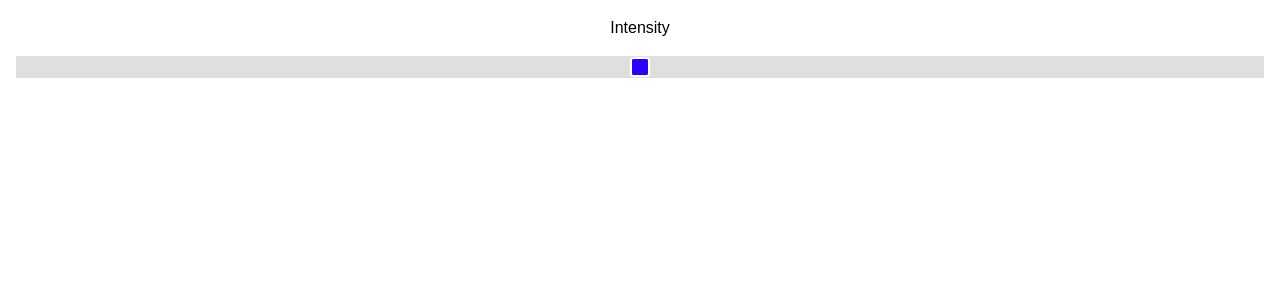
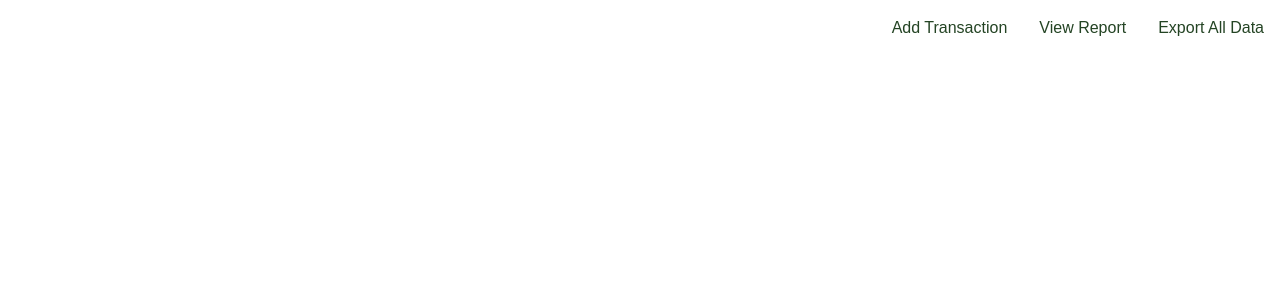
Before and after one commit to arnoldpaye/react-joy, a React (Vite) app: page / in a window 1280 px wide. Shown: the top 300 px of the page. Built offline with nearby package versions, Linux system fonts and the light colour scheme; a web font is replaced by a local one.

Commit message:
feat: replace SquareSlider with LinkButton navigation component

```diff
--- a/src/App.jsx
+++ b/src/App.jsx
@@ -1,15 +1,19 @@
 import React from "react";
 
-import SquareSlider from "./components/SquareSlider";
+import LinkButton from "./components/LinkButton";
 
 function App() {
-  const sliderRef = React.useRef();
+  function exportData() {
+    console.log("exportData function invoked");
+  }
 
-  React.useState(() => {
-    console.log(sliderRef.current);
-  }, []);
-
-  return <SquareSlider ref={sliderRef} label={"Intensity"} min={0} max={100} />;
+  return (
+    <main>
+      <LinkButton href={"/add-transaction"}>Add Transaction</LinkButton>
+      <LinkButton href={"/report"}>View Report</LinkButton>
+      <LinkButton onClick={exportData}>Export All Data</LinkButton>
+    </main>
+  );
 }
 
 export default App;
--- /dev/null
+++ b/src/components/LInkButton.module.css
@@ -0,0 +1,19 @@
+.button {
+  /* Revert all default button/link styles: */
+  background: transparent;
+  border: none;
+  padding: 0;
+  margin: 0;
+  text-decoration: none;
+
+  color: #244424;
+  font-weight: 500;
+  cursor: pointer;
+}
+.button:hover {
+  text-decoration: underline;
+}
+.button:focus {
+  outline-color: inherit;
+  outline-offset: 4px;
+}
--- /dev/null
+++ b/src/components/LinkButton.jsx
@@ -0,0 +1,33 @@
+import React from "react";
+
+import styles from "./LinkButton.module.css";
+
+function LinkButton({ href, children, ...delegated }) {
+  /* if (href) {
+    return (
+      <a href={href} className={styles.button} {...delegated}>
+        {children}
+      </a>
+    );
+  } */
+
+  const Tag = typeof href === "string" ? "a" : "button";
+
+  return React.createElement(
+    Tag,
+    {
+      href,
+      className: styles.button,
+      ...delegated,
+    },
+    children
+  );
+
+  /* return (
+    <Tag className={styles.button} {...delegated}>
+      {children}
+    </Tag>
+  ); */
+}
+
+export default LinkButton;
--- a/src/styles.css
+++ b/src/styles.css
@@ -5,7 +5,7 @@ body {
 }
 
 main {
-  width: 100%;
-  max-width: 300px;
-  margin: 0 auto;
+  display: flex;
+  justify-content: flex-end;
+  gap: 32px;
 }
```
